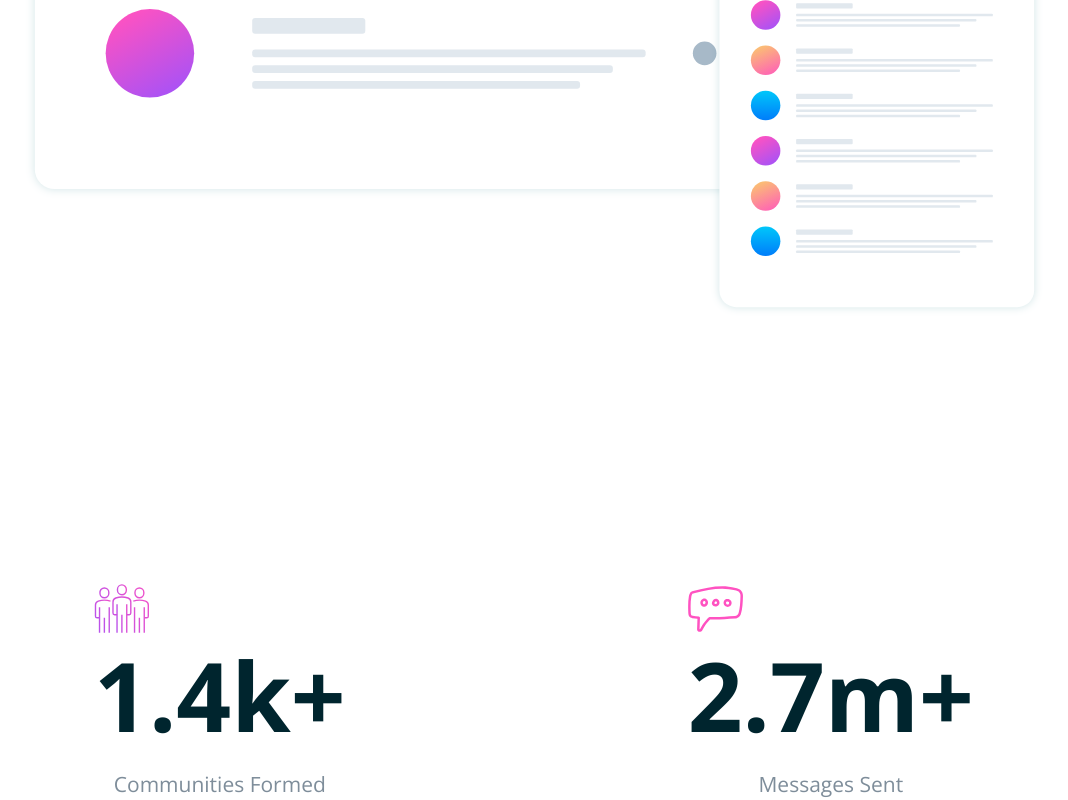
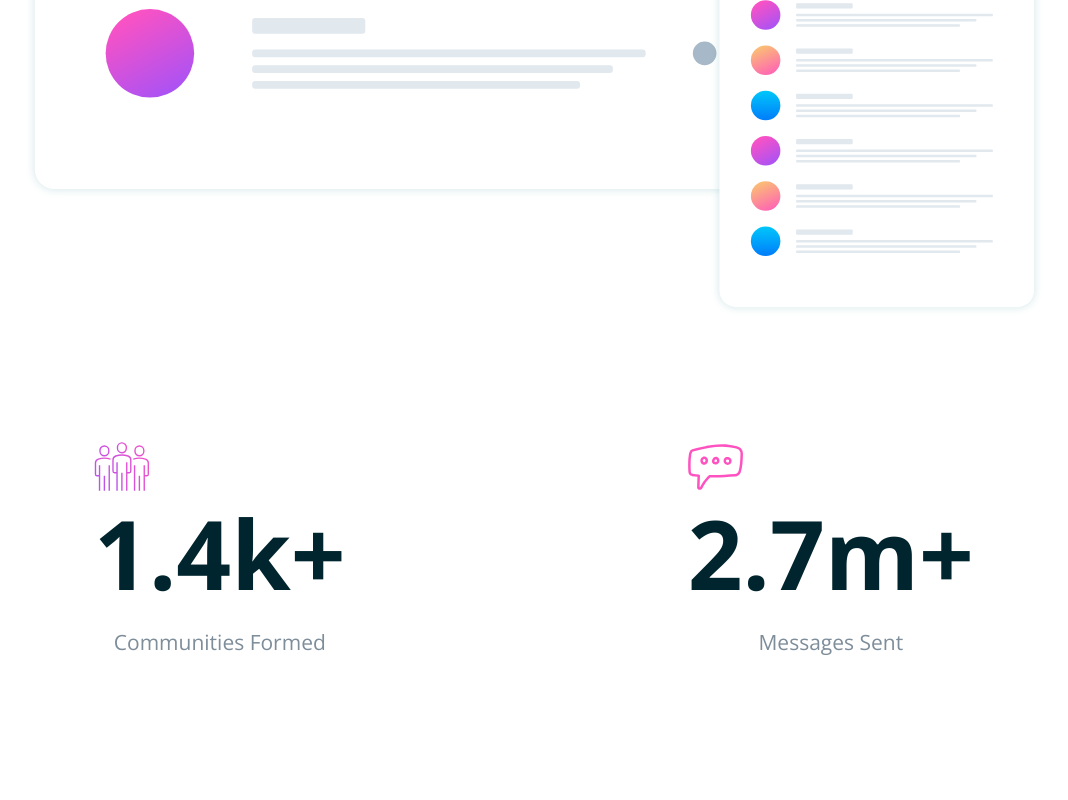
Before and after one commit to oshudev/huddle-landing-page, a website built with webpack: page src/index.html in a window 1280 px wide. Shown: the part 1079-1879 px from the top of the page, without its empty margins (106-1174 px from the left). After the commit the page ends 1737 px from the top, so only its background shows below. Built offline with nearby package versions, Linux system fonts and the light colour scheme.

Commit message:
fix: change padding to margin

```diff
--- a/src/style.css
+++ b/src/style.css
@@ -209,7 +209,7 @@ button {
   display: flex;
   justify-content: space-between;
   gap: 5.5rem;
-  padding-top: 8.875rem;
+  margin-top: 8.875rem;
   margin-inline: auto;
   padding-inline: 1.5rem;
   max-width: 58rem;
```
